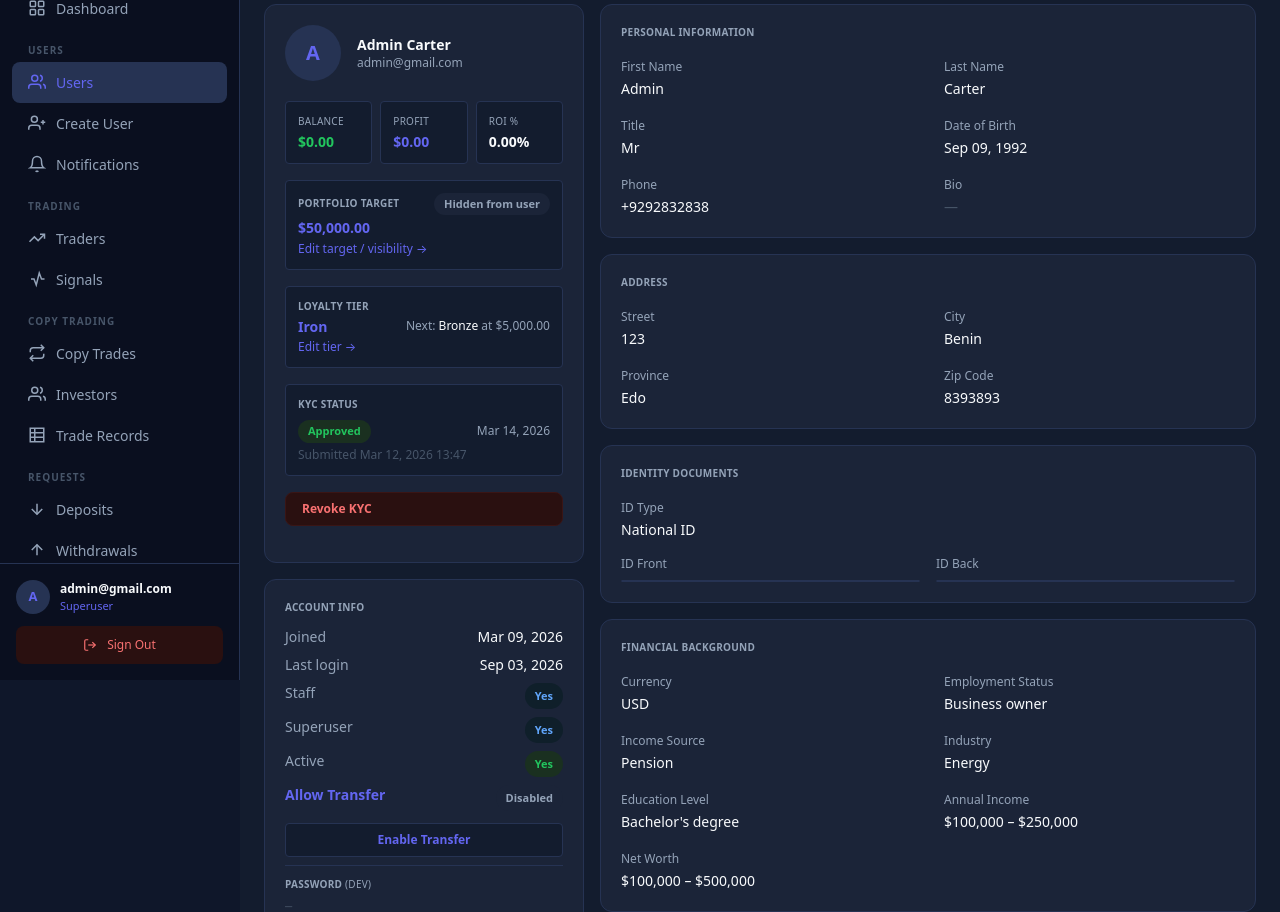
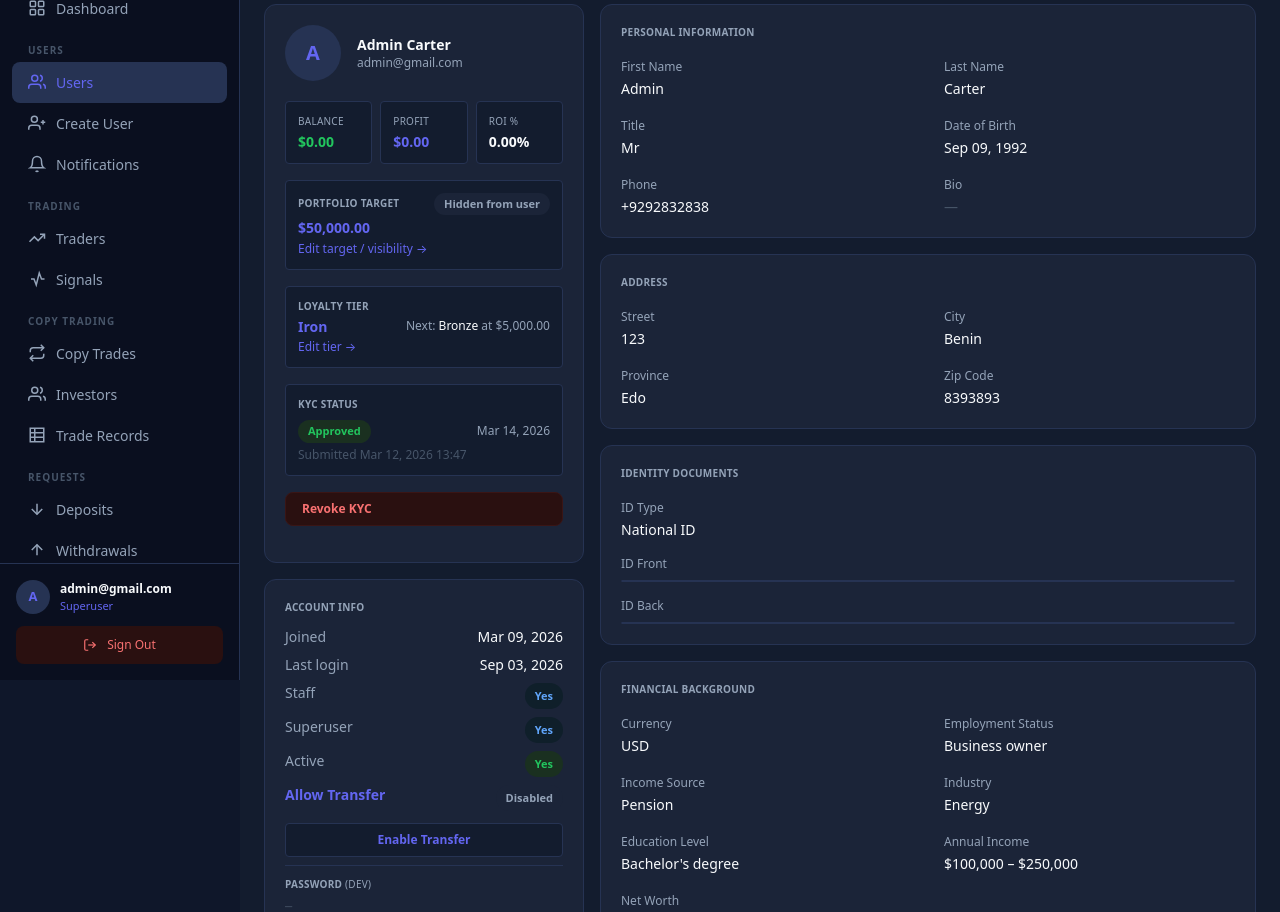
Before and after one commit to citadelmarketpro-prog/caplink_be, a Django app: page /panel/users/3/ in a window 1280 px wide. Shown: the part 120-1032 px from the top of the page. Run offline with Django 5.2, Linux system fonts and the light colour scheme; a user stored in the database is signed in; data comes from the database, SQL or seed files in the repository; data that the repository does not hold is empty; some libraries are stand-ins or nearby versions.

Commit message:
Show ID front/back images at full size on user detail page
Matches orchard_capitals' KYC review layout: stacked full-width images
instead of a cropped 160px-tall thumbnail grid, so the admin can see the
whole ID at a glance instead of clicking through to the raw file.

Co-Authored-By: Claude Sonnet 5 <noreply@anthropic.com>

```diff
--- a/dashboard/templates/panel/users/detail.html
+++ b/dashboard/templates/panel/users/detail.html
@@ -196,12 +196,12 @@
       <div class="mb-4 text-sm">
         {% include "panel/users/_detail_row.html" with label="ID Type" value=obj.get_id_type_display %}
       </div>
-      <div class="grid grid-cols-1 sm:grid-cols-2 gap-4">
+      <div class="space-y-4">
         <div>
           <p class="text-xs mb-2" style="color:#94a3b8;">ID Front</p>
           {% if obj.id_front %}
             <a href="{{ obj.id_front.url }}" target="_blank">
-              <img src="{{ obj.id_front.url }}" class="w-full rounded object-cover" style="max-height:160px; border:1px solid #263353;" />
+              <img src="{{ obj.id_front.url }}" class="w-full rounded" style="border:1px solid #263353;" />
             </a>
           {% else %}
             <p class="text-sm" style="color:#475569;">Not uploaded</p>
@@ -211,7 +211,7 @@
           <p class="text-xs mb-2" style="color:#94a3b8;">ID Back</p>
           {% if obj.id_back %}
             <a href="{{ obj.id_back.url }}" target="_blank">
-              <img src="{{ obj.id_back.url }}" class="w-full rounded object-cover" style="max-height:160px; border:1px solid #263353;" />
+              <img src="{{ obj.id_back.url }}" class="w-full rounded" style="border:1px solid #263353;" />
             </a>
           {% else %}
             <p class="text-sm" style="color:#475569;">Not uploaded</p>
```
